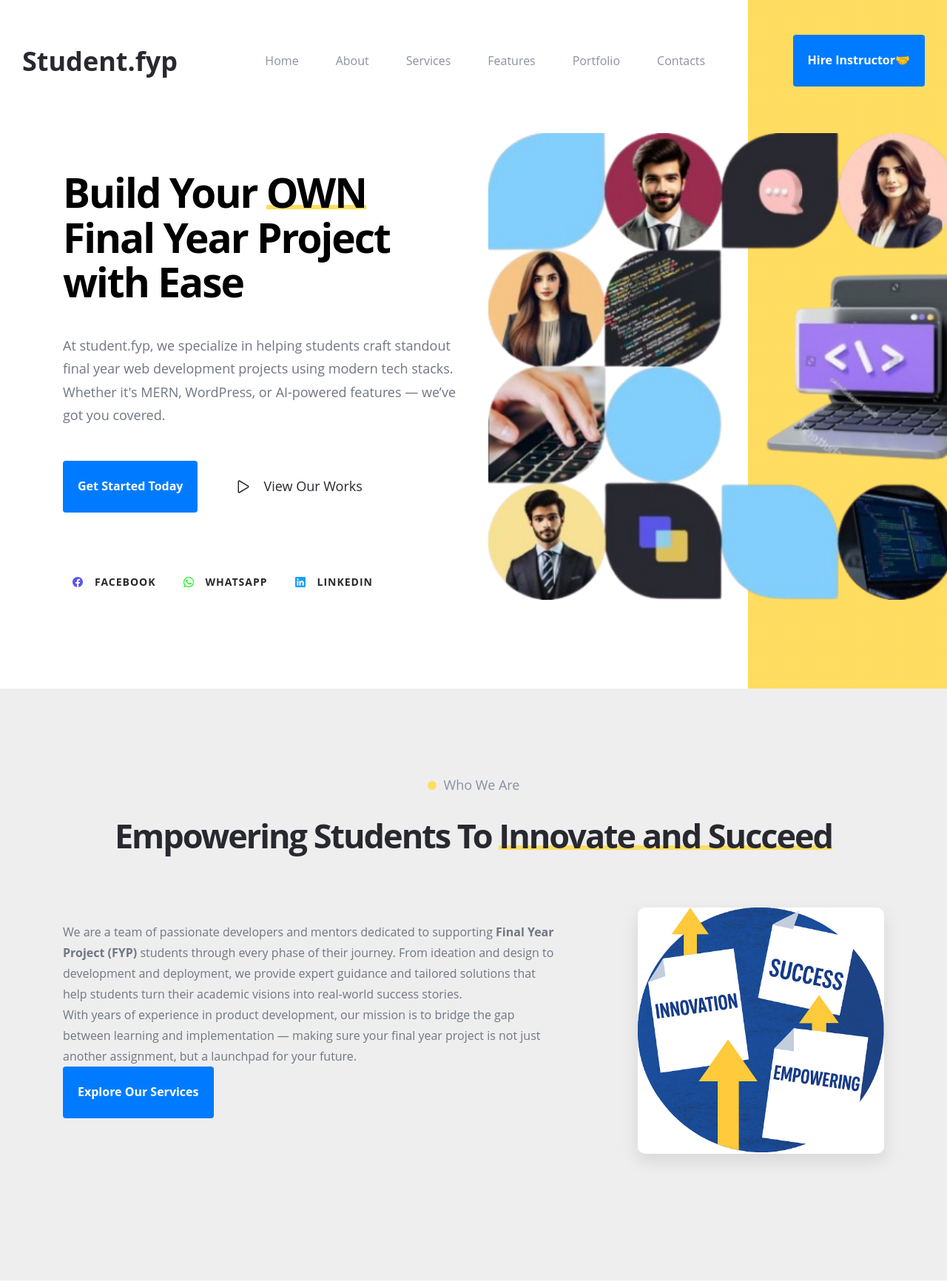
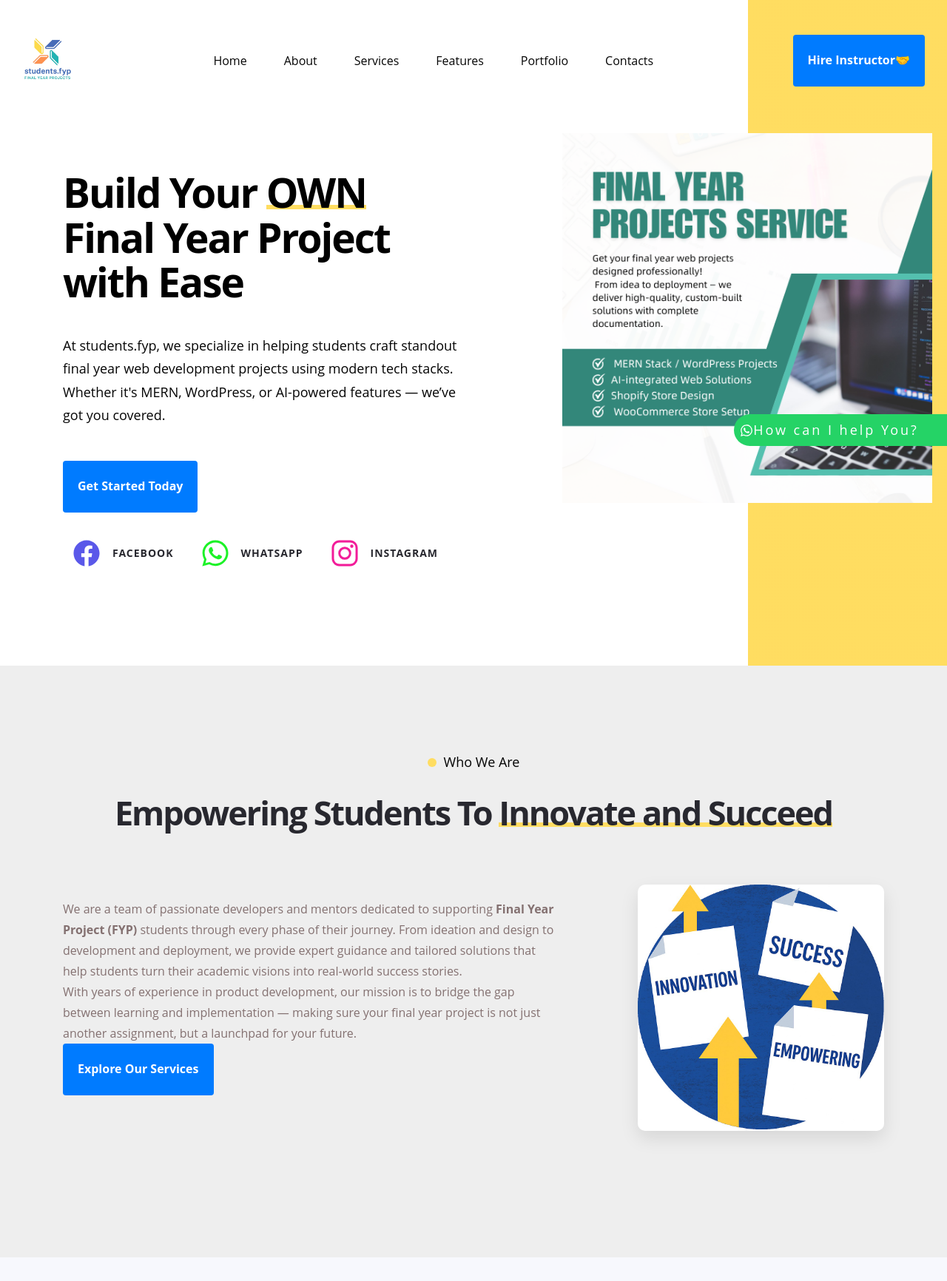
Before and after one commit to tayabatariq/students.fyp, a PHP site: page / in a window 1280 px wide. Shown: the top 1732 px of the page at 74% size. Run offline with PHP 8.4, Linux system fonts and the light colour scheme.

Commit message:
final code

```diff
--- a/assets/css/style.css
+++ b/assets/css/style.css
@@ -5,9 +5,36 @@
 /**
  * copyright 2022 codewithsadee
  */
-
-
-
+/* From Uiverse.io by gagan-gv */
+
+
+#left-button  a {
+  display: flex;
+  align-items: center;
+  justify-content: center;
+  background-color: #25d366;
+  height: 2.4em;
+  width: 16em;
+  border-radius: 25px;
+  color: #fff;
+  border-top-right-radius: 0px;
+  border-bottom-right-radius: 0px;
+
+  line-height: 55px;
+  font-size: 18px;
+  letter-spacing: 3px;
+
+  position: fixed;
+  right: 0px;
+  z-index: 1000;
+  top: 70%;
+
+}
+
+#left-button a span{
+margin-right: 3rem;
+display: inline-block;
+}
 
 
 /*-----------------------------------*\
@@ -30,8 +57,8 @@
   --eerie-black: hsl(0, 0%, 13%);
   --ghost-white: hsl(230, 60%, 98%);
   --light-gray: hsl(0, 0%, 80%);
-  --slate-gray: hsl(225, 8%, 48%);
-  --cool-gray: hsl(225, 11%, 59%);
+  --slate-gray: hsl(0, 8%, 48%);
+  --cool-gray: hsl(0, 0%, 2%);
   --gainsboro: hsl(217, 16%, 90%);
   --mustard: hsl(47, 100%, 69%);
   --white: hsl(0, 0%, 100%);
@@ -524,9 +551,16 @@
   display: grid;
   gap: 70px;
 }
-
+.herro-baner{
+  width:500px;
+  height: 500px;
+  margin-left:10rem;
+  object-fit: cover;
+  margin-bottom:10rem ;
+}
 .hero-text {
   font-size: var(--fs-7);
+  color: var(--cool-gray);
   margin-block: 30px 35px;
 }
 
@@ -565,6 +599,7 @@
   color: var(--color);
   padding: 12px;
   box-shadow: var(--shadow-1);
+  font-size: 4rem;
   border-radius: var(--radius-8);
   transition: var(--transition-2);
 }
@@ -915,7 +950,7 @@
 
 .footer {
   background-color: var(--raisin-black-1);
-  color: var(--cool-gray);
+  color: var(--light-gray);
 }
 
 .footer-top {
@@ -1070,6 +1105,10 @@
   align-items: center;
   padding:4rem;
   background-color: var( --ghost-white);
+  color: var(--cool-gray) !important;
+}
+.contact-main input,textarea{
+  border-color: var(--cool-gray) !important;
 }
   /**
    * HEADER
@@ -1111,6 +1150,22 @@
 .no-arrow {
   appearance: textfield;
 }
+.logoimg{
+  height: 70px;
+  width: 70px;
+
+}
+@media (max-width:786px) {
+  .logoimg{
+    height: 100px;
+    width: 100px;
+
+  }
+
+
+
+}
+
 .msg{
   width: 100%;
   height: 7rem;
--- a/index.php
+++ b/index.php
@@ -37,6 +37,14 @@
 
 <body id="top">
 
+<!-- From Uiverse.io by gagan-gv -->
+<button id="left-button">
+  <a href="https://wa.me/923124819018" target="_blank" >
+                <ion-icon class="icon" name="logo-whatsapp"></ion-icon><span>How can I help You?</span>
+              </a>
+
+</button>
+
   <!--
     - #HEADER
   -->
@@ -44,12 +52,13 @@
   <header class="header" data-header>
     <div class="container">
 
-      <a href="#" class="logo">Student.fyp</a>
+      <a href="#" class="logo"><img class="logoimg" src="./assets/images/logo.png" alt=""></a>
 
       <nav class="navbar" data-navbar>
 
         <div class="wrapper">
-          <a href="#" class="logo">student.fyp</a>
+        <a href="#" class="logo"><img class="logoimg" src="./assets/images/logo.png" alt=""></a>
+
 
           <button class="nav-close-btn" aria-label="close menu" data-nav-toggler>
             <ion-icon name="close-outline" aria-hidden="true"></ion-icon>
@@ -90,7 +99,7 @@
         <ion-icon name="menu-outline" aria-hidden="true"></ion-icon>
       </button>
 
-      <a href="#hire" class="btn btn-primary has-before has-after">Hire Instructor🤝</a>
+      <a href="https://wa.me/923124819018" target="_blank" class="btn btn-primary has-before has-after">Hire Instructor🤝</a>
 
       <div class="overlay" data-nav-toggler data-overlay></div>
 
@@ -118,23 +127,19 @@
             </h1>
 
             <p class="hero-text">
-              At student.fyp, we specialize in helping students craft standout final year web development projects using modern tech stacks. Whether it's MERN, WordPress, or AI-powered features — we’ve got you covered.
+              At students.fyp, we specialize in helping students craft standout final year web development projects using modern tech stacks. Whether it's MERN, WordPress, or AI-powered features — we’ve got you covered.
             </p>
 
             <div class="wrapper">
-              <a href="#" class="btn btn-primary has-before has-after">Get Started Today</a>
+              <a href="#contact" class="btn btn-primary has-before has-after">Get Started Today</a>
 
-              <button class="hero-btn" aria-label="pixology promo">
-                <ion-icon name="play-outline" aria-hidden="true"></ion-icon>
 
-                <span class="span">View Our Works</span>
-              </button>
             </div>
 
             <ul class="social-list">
 
               <li>
-                <a href="#" class="social-link" style="--color: hsl(241, 77%, 63%);">
+                <a href="https://www.facebook.com/profile.php?id=61575042223776" target="_blank" class="social-link" style="--color: hsl(241, 77%, 63%);">
                   <ion-icon name="logo-facebook"></ion-icon>
 
                   <span class="span">Facebook</span>
@@ -144,17 +149,17 @@
 
 
               <li>
-                <a href="https://wa.me/03085437544"  target="_blank" class="social-link" style="--color: hsl(123, 89%, 53%);">
+                <a href="https://wa.me/923124819018"  target="_blank" class="social-link" style="--color: hsl(123, 89%, 53%);">
                   <ion-icon name="logo-whatsapp"></ion-icon>
 
                   <span class="span">Whatsapp</span>
                 </a>
               </li>
               <li>
-                <a href="" class="social-link" style="--color: hsl(203, 89%, 53%);">
-                  <ion-icon name="logo-linkedin"></ion-icon>
+                <a href="" class="social-link" style="--color: hsl(325, 89.20%, 52.90%);">
+                  <ion-icon name="logo-instagram"></ion-icon>
 
-                  <span class="span">LinkedIn</span>
+                  <span class="span">Instagram</span>
                 </a>
               </li>
 
@@ -163,7 +168,8 @@
           </div>
 
           <figure class="hero-banner">
-            <img src="./assets/images/hero-banner.png" width="794" height="637" alt="hero banner" class="w-100">
+            <!-- <img src="./assets/images/hero-banner.png" width="794" height="637" alt="hero banner" class="w-100"> -->
+             <img src="./assets/images/hero-banner.png" class="herro-baner"  alt="hero banner" >
           </figure>
 
         </div>
@@ -342,7 +348,7 @@
 
             <h2 class="h2 section-title">
               Specialist in aviding clients of financial <span class="has-before">challenges</span>
-              Elevate Your Final Year Project with <span class="has-before">student.fyp</span>
+              Elevate Your Final Year Project with <span class="has-before">students.fyp</span>
             </h2>
 
             <ul class="feature-list">
@@ -554,47 +560,6 @@
 
 
 
-
-      <!--
-        - #NEWSLETTER
-      -->
-
-      <section class="section newsletter has-bg-image" aria-label="newsletter"
-        style="background-image: url('./assets/images/newsletter-bg.jpg')">
-        <div class="container">
-
-          <figure class="newsletter-banner">
-            <img src="./assets/images/newsletter-banner.png" height="2px" loading="lazy"
-              alt="newsletter banner" class="w-100">
-          </figure>
-
-          <div class="newsletter-content">
-
-            <p class="section-subtitle has-before">Elevate Your Final Year Journey</p>
-
-            <h2 class="h2 section-title">Stay ahead with expert tips, free resources, and exclusive deals for your final year projects.</h2>
-
-            <form action="" class="newsletter-form">
-              <input type="email" name="email_address" placeholder="Enter your Email" required class="email-field">
-
-              <button type="submit" class="btn btn-secondary has-before has-after">
-                <span class="span">Proceed</span>
-
-                <ion-icon name="arrow-forward" aria-hidden="true"></ion-icon>
-              </button>
-            </form>
-
-          </div>
-
-        </div>
-      </section>
-
-
-
-
-
-      <!--
-      contact!-->
         <div class="contact-main">
           <form id="userForm" method="post" action="contactprocess.php" enctype="multipart/form-data">
   <h2>Contact Us</h2>
@@ -633,7 +598,8 @@
 
         </div>
 
-      </div>
+
+
 
     </article>
   </main>
@@ -665,19 +631,20 @@
 
 
             <li>
-              <a href="#" class="social-link">
+              <a href="https://www.facebook.com/profile.php?id=61575042223776" target="_blank" class="social-link">
                 <ion-icon name="logo-facebook"></ion-icon>
               </a>
             </li>
 
             <li>
               <a href="#" class="social-link">
-                <ion-icon name="logo-linkedin"></ion-icon>
+                <ion-icon name="logo-instagram"></ion-icon>
+
               </a>
             </li>
 
             <li>
-              <a href="#" class="social-link">
+              <a href="https://wa.me/923124819018" target="_blank" class="social-link">
                 <ion-icon name="logo-whatsapp"></ion-icon>
               </a>
             </li>
@@ -721,15 +688,13 @@
           </li>
 
           <li>
-            <a href="mailto:info@student.fyp.com" class="footer-link">info@student.fyp.com</a>
+            <a href="mailto:studentsfyp@gmail.com" class="footer-link">studentsfyp@gmail.com</a>
           </li>
 
-          <li>
-            <a href="mailto:support@student.fyp.com" class="footer-link">support@student.fyp.com</a>
-          </li>
+
 
           <li>
-            <a href="https://wa.me/1234567890" class="footer-link">WhatsApp: +1-234-567-890</a>
+            <a href="https://wa.me/1234567890" class="footer-link">WhatsApp:  +92-312-4819018</a>
           </li>
 
         </ul>
```
Also changed, not shown: assets/images/blog-1.jpg (deleted), assets/images/blog-2.jpg (deleted), assets/images/blog-3.png (deleted), assets/images/blog-4.png (deleted), assets/images/hero-banner.png, assets/images/logo.png (added), assets/images/project-2.jpg (deleted), assets/images/project-3.jpg (deleted), assets/images/project-4.jpg (deleted).
